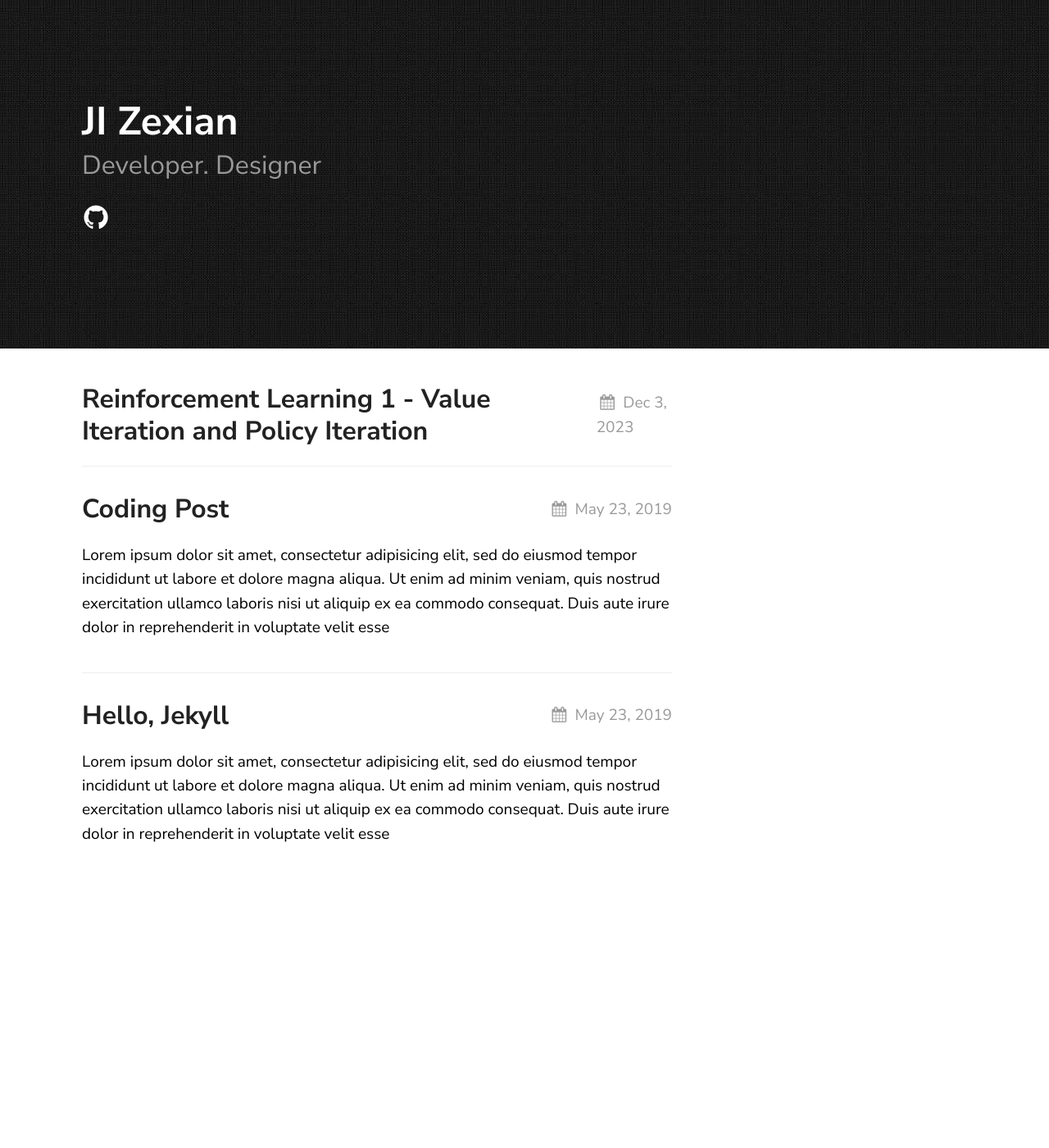
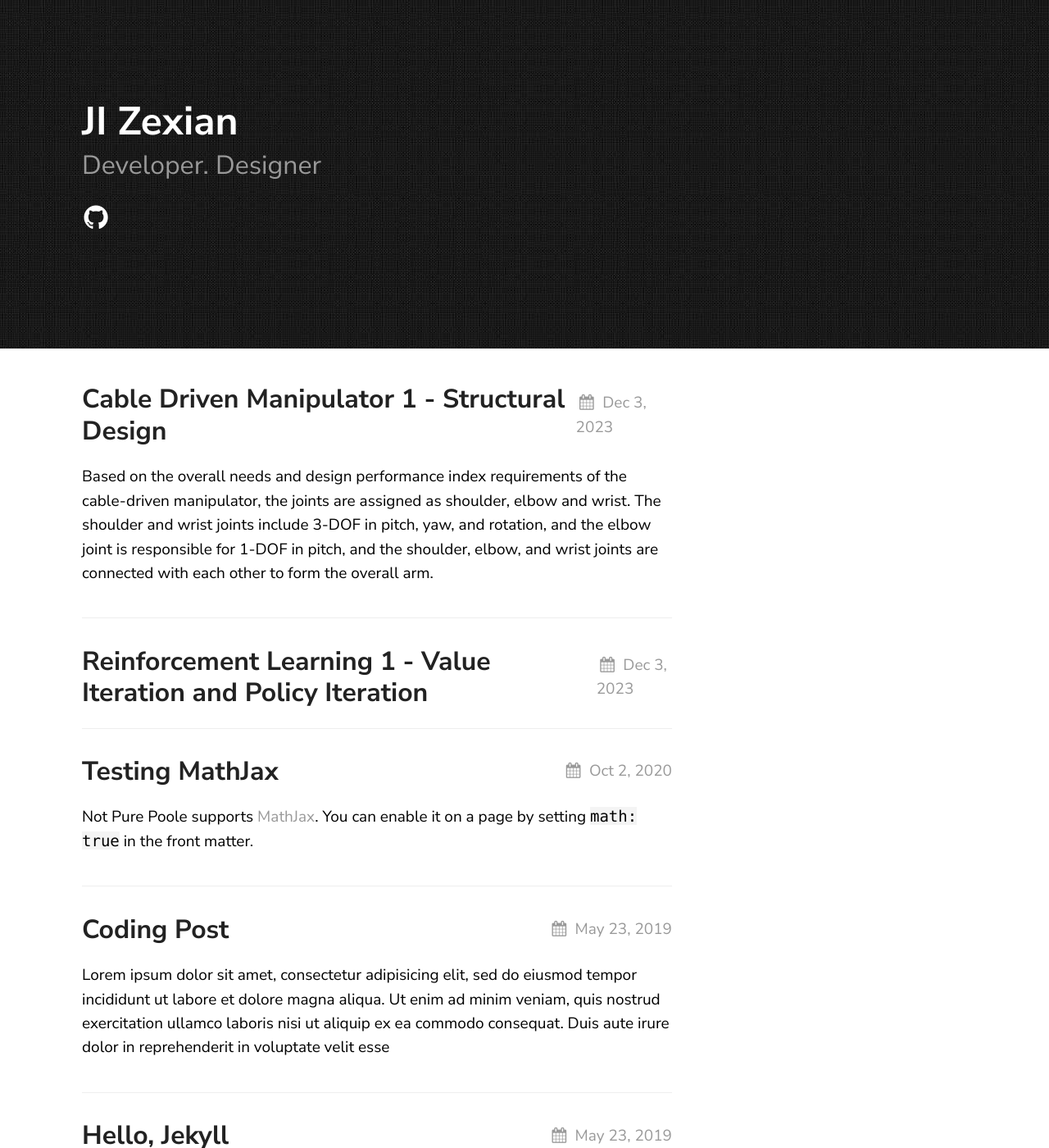
Before and after one commit to Go2SchooI/Go2SchooI.github.io, a Jekyll site: the page built from index.md, in a window 1280 px wide and 1400 px high. Shown: the whole window at 82% size. Built offline with Jekyll 4.4.1, drawn with Linux system fonts in a browser that asks for light colours.

Commit message:
add cable-driven manipulator

```diff
--- a/_config.yml
+++ b/_config.yml
@@ -1,4 +1,4 @@
-title: Texture Theme
+title: Jizx's Personal Page
 author: Go2SchooI
 email: jizexian0107@foxmail.com
 description: > # this means to ignore newlines until "show_exerpts:"
--- /dev/null
+++ b/_includes/mathjax.html
@@ -0,0 +1,2 @@
+<script src="https://polyfill.io/v3/polyfill.min.js?features=es6"></script>
+<script id="MathJax-script" async src="https://cdn.jsdelivr.net/npm/mathjax@3/es5/tex-mml-chtml.js"></script>
--- /dev/null
+++ b/_posts/2020-10-02-testing-mathjax.md
@@ -0,0 +1,17 @@
+---
+layout: post
+title: Testing MathJax
+tags: mathjax
+math: true
+date: 2020-10-02 15:32 +0800
+---
+Not Pure Poole supports [MathJax](https://www.mathjax.org/). You can enable it on a page by setting `math: true` in the front matter.
+
+An inline math: \\\(E=mc^2\\\).
+
+A display math:
+
+$$
+i\hbar \frac{\partial \Psi}{\partial t} = -\frac{\hbar^2}{2m}
+\frac{\partial^2 \Psi}{\partial x^2} + V \Psi
+$$
--- /dev/null
+++ b/_posts/2023-12-03-cable-driven-manipulator-1.md
@@ -0,0 +1,99 @@
+---
+layout: post
+title:  "Cable Driven Manipulator 1 - Structural  Design"
+date:   2023-12-03 15:22:26 +0800
+math: true
+---
+
+Based on the overall needs and design performance index requirements of the cable-driven manipulator, the joints are assigned as shoulder, elbow and wrist. The shoulder and wrist joints include 3-DOF in pitch, yaw, and rotation, and the elbow joint is responsible for 1-DOF in pitch, and the shoulder, elbow, and wrist joints are connected with each other to form the overall arm.
+
+## Wrist Mechanism
+
+### Paper
+
+[1]Quaternion Joint: Dexterous 3-DOF Joint Representing Quaternion  Motion for High-Speed Safe Interaction
+
+### Abstract
+
+1. It has a 2-DOF spherical pure rolling  joint and a 1-DOF rotation joint at the distal end;
+
+2. To precisely approximate the spherical pure rolling motion, a novel parallel mechanism composed of three identical supporting linkages.
+
+### Concept
+
+<img src="https://cdn.jsdelivr.net/gh/Go2SchooI/blogImg@main/img/image-20231203210116433.png" alt="image-20231203210116433" style="zoom:67%;" />
+
+The two coupling wires are connected along the circular rolling surface (the blue and purple wires in the figure), enabling a pure rolling motion without slippage. The actuating  wires (red and green wires) are placed around the freely  rotating fixed and movable pulley sets multiple times, which  amplifies the wire tension.
+
+The displacements of the left and right wires, 𝑙𝑙𝑒𝑓𝑡 and 𝑙𝑟𝑖𝑔ℎ𝑡 , have the same magnitude but opposite direction, as indicated in the following:
+
+$$
+l_{\text {left }}=-l_{\text {right }}=n w \sin \frac{\theta}{2} \text {}
+$$
+
+<img src="https://cdn.jsdelivr.net/gh/Go2SchooI/blogImg@main/img/image-20231203204132959.png" alt="image-20231203204132959" style="zoom:80%;" />
+
+There are two hemispherical rolling  surfaces instead of circular-shaped parts, which are surrounded  by four actuation wires for the 2-DOF bending motion.
+
+This joint also can be actuated using two motors. Consider a bending plane, where the two centerlines of the base frame and distal frame coexist.
+
+$$
+\begin{aligned}
+& l_r=l_r^{+}=-l_r^{-}=n w \sin \phi \sin \frac{\theta}{2} \\
+& l_p=l_p^{+}=-l_p^{-}=n w \cos \phi \sin \frac{\theta}{2}
+\end{aligned}
+$$
+
+
+An anti-parallelogram mechanism can produce a pure rolling motion along two ellipses.
+
+<img src="https://cdn.jsdelivr.net/gh/Go2SchooI/blogImg@main/img/image-20231203212110753.png" alt="image-20231203212110753" style="zoom:67%;" />
+
+The ellipse equation is as follows:
+
+$$
+\frac{x_c{ }^2}{\left(l_c / 2\right)^2}+\frac{y_c{ }^2}{\left(h_c / 2\right)^2}=1
+$$
+
+Assume that there is a circle that properly approximates this ellipse, and that its center 𝑝𝑜 is placed along the y-axis with offset *ho*
+
+Considering a line from 𝑝𝑜 to a point on the ellipse 𝑝𝑐 , the line equation and length of the line 𝑟 are respectively:
+
+$$
+\begin{aligned}
+y_c & =\frac{1}{\tan \psi} x_c-h_o \\
+r & =x_c / \sin \psi
+\end{aligned}
+$$
+
+By solving 𝑥c  the length 𝑟 can be represented as a function of 𝜓 as follows:
+
+$$
+r(\psi)=\frac{h_o+\sqrt{\left.h_o{ }^2+\left(1+\left(\frac{w_c}{h_c}\right)^2 \tan ^2 \psi\right)\right)\left(\left(\frac{w_c}{2}\right)^2-h_o{ }^2\right)}}{\left.\cos \psi\left(1+\left(\frac{w_c}{h_c}\right)^2 \tan ^2 \psi\right)\right)}
+$$
+
+Set *ho*, *wc* and *hc*, if the 𝑟 remains a near constant, it can be considered that it can approximate the rolling motion between two circles.
+
+
+
+
+
+
+
+
+
+
+
+
+
+
+
+
+
+
+
+
+
+
+
+### Detail
```
Also changed, not shown: _layouts/post.html (+10 -2 lines), _posts/2023-12-03-reinforcement-learning-1.md (+0 -1 lines), README.md.
